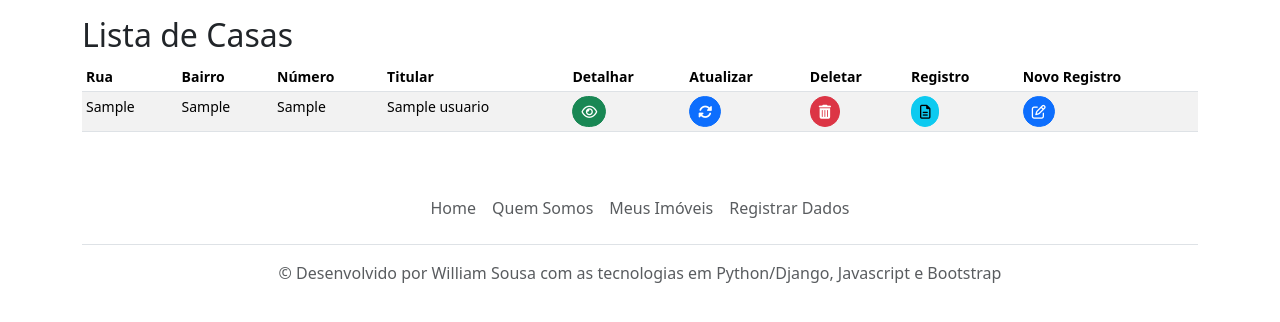
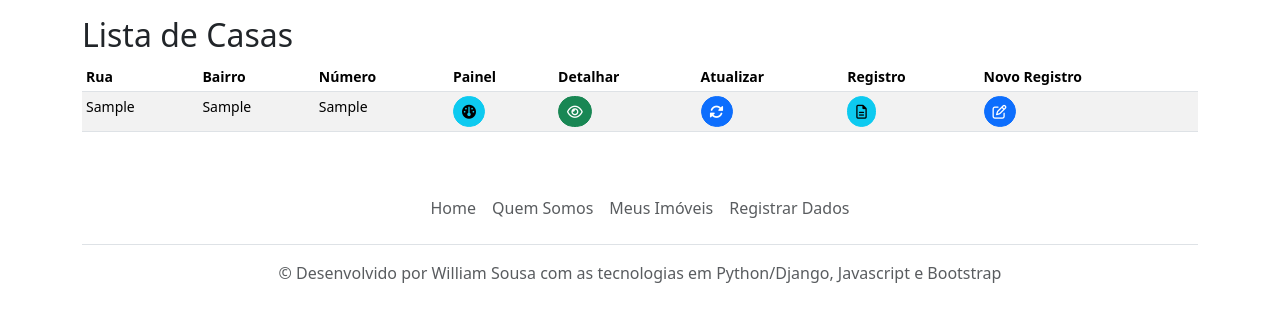
Before and after one commit to willianjonhy05/energy, a Django app: page /casas/ in a window 1280 px wide. Shown: the part 134-456 px from the top of the page. Run offline with Django 5.2, Linux system fonts and the light colour scheme; a user stored in the database is signed in; tables that the repository leaves empty hold one stand-in row (values such as "Sample post"); grey boxes marked "Sample" are stand-in pictures; some libraries are stand-ins or nearby versions.

Commit message:
Mudanças em templates

```diff
--- a/templates/casa/listar.html
+++ b/templates/casa/listar.html
@@ -36,10 +36,9 @@
           <th scope="col">Rua</th>
           <th scope="col">Bairro</th>
           <th scope="col">Número</th>
-          <th scope="col">Titular</th>
+          <th scope="col">Painel</th>
           <th scope="col">Detalhar</th>
           <th scope="col">Atualizar</th>
-          <th scope="col">Deletar</th>
           <th scope="col">Registro</th>
           <th scope="col">Novo Registro</th>
         </tr>
@@ -50,13 +49,13 @@
           <td>{{casa.rua}}</td>
           <td>{{casa.bairro}}</td>
           <td>{{casa.numero}}</td>
-          <td>{{casa.proprietario}}</td>
+          <td><a href="{% url 'painel' casa_id=casa.pk %}" class="btn btn-info rounded-5 btn-sm"><i class="fa-solid fa-gauge"></i></a></td>
           <td><a href="{% url 'detalhar-casa' pk=casa.pk %}" class="btn btn-success rounded-5 btn-sm"><i
                 class="fa-regular fa-eye"></i></a></td>
           <td><a href="{% url 'atualizar-casa' pk=casa.pk %}" class="btn btn-primary rounded-5 btn-sm"><i
                 class="fa-solid fa-rotate"></i></a></td>
-          <td><a href="{% url 'apagar-casa' pk=casa.pk %}" class="btn btn-danger rounded-5 btn-sm"><i
-                class="fa-solid fa-trash-can"></i></a></td>
+          <!-- <td><a href="{% url 'apagar-casa' pk=casa.pk %}" class="btn btn-danger rounded-5 btn-sm"><i
+                class="fa-solid fa-trash-can"></i></a></td> -->
           <td><a href="{% url 'historico' casa_id=casa.pk %}" class="btn btn-info rounded-5 btn-sm"><i
                 class="fa-regular fa-file-lines"></i></a></td>
           <td><a href="{% url 'registrar-registro' casa_id=casa.pk %}" class="btn btn-primary rounded-5 btn-sm"><i class="fa-regular fa-pen-to-square"></i></a></td>
```
Also changed, not shown: templates/painel.html (+16 -0 lines).
